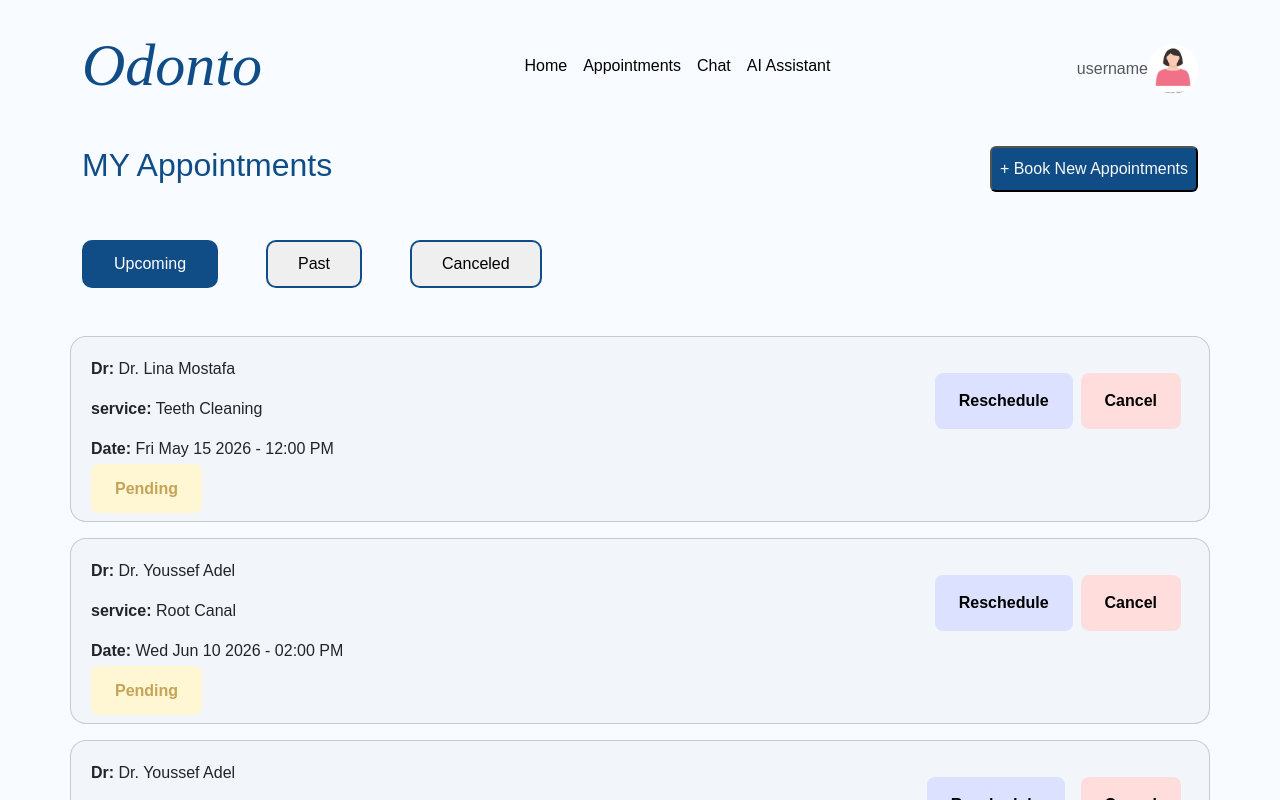
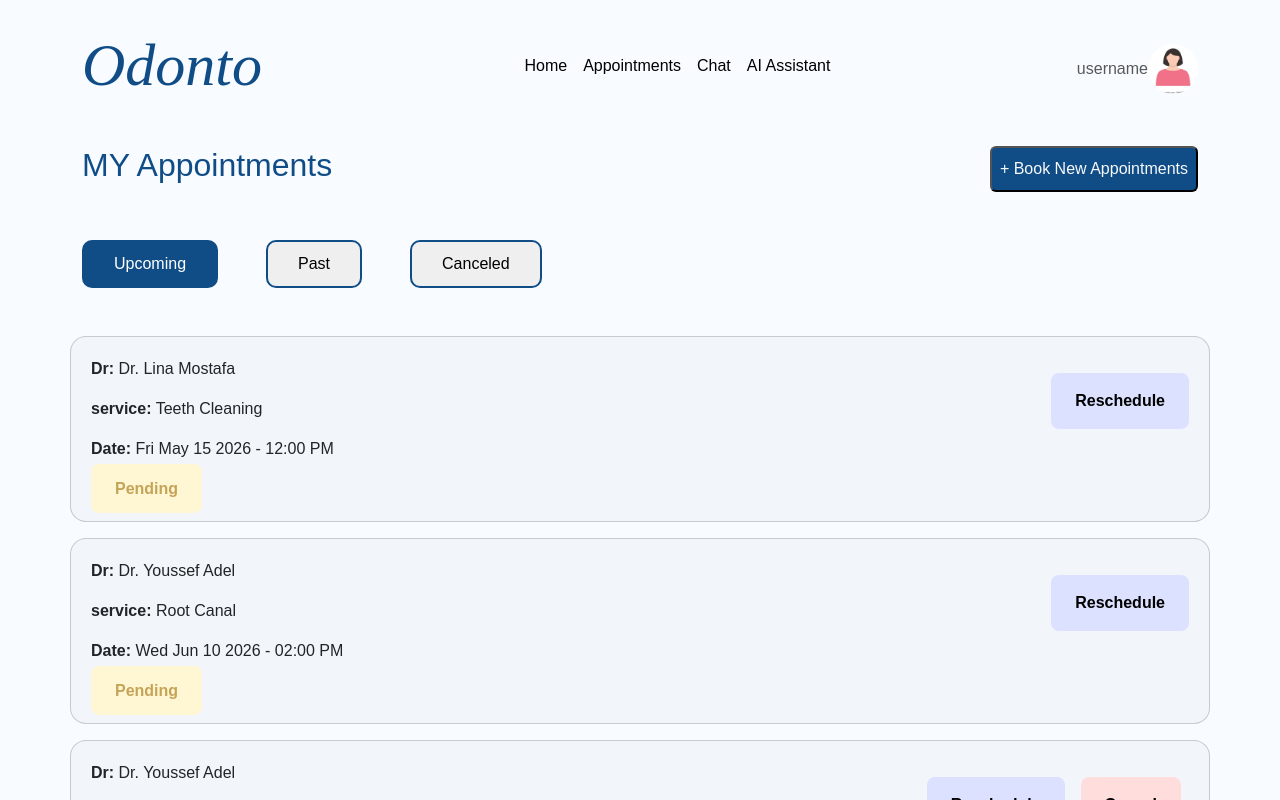
Before and after one commit to mariamqushta/clinic_front, a React (Vite) app: page /appointments in a window 1280 px wide. Built offline with nearby package versions, Linux system fonts and the light colour scheme; a web font is replaced by a local one.

Commit message:
side menu

```diff
--- a/src/Pages/Appointments.jsx
+++ b/src/Pages/Appointments.jsx
@@ -166,9 +166,6 @@ function Appointments() {
         <>
       <button className='px-4 py-3 rounded rounded-3 my-3 text-capitalize fw-semibold Reschedule'
       onClick={() => handleReschedule(app)}>Reschedule</button>
-
-      <button className='px-4 py-3 rounded rounded-3 my-3 text-capitalize fw-semibold mx-2 Cancel'
-        onClick={() => handleCancel(app.id)}>Cancel</button>
         </>
     )}
 
```
